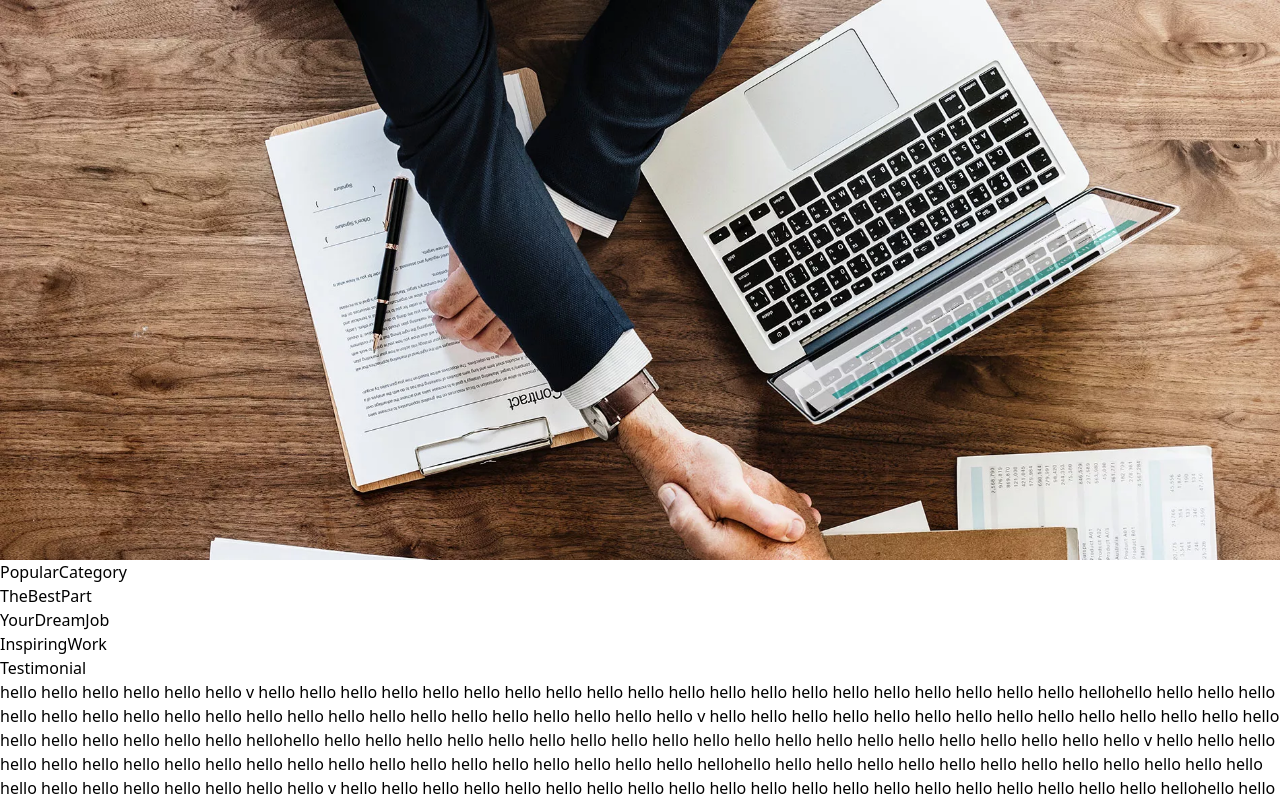
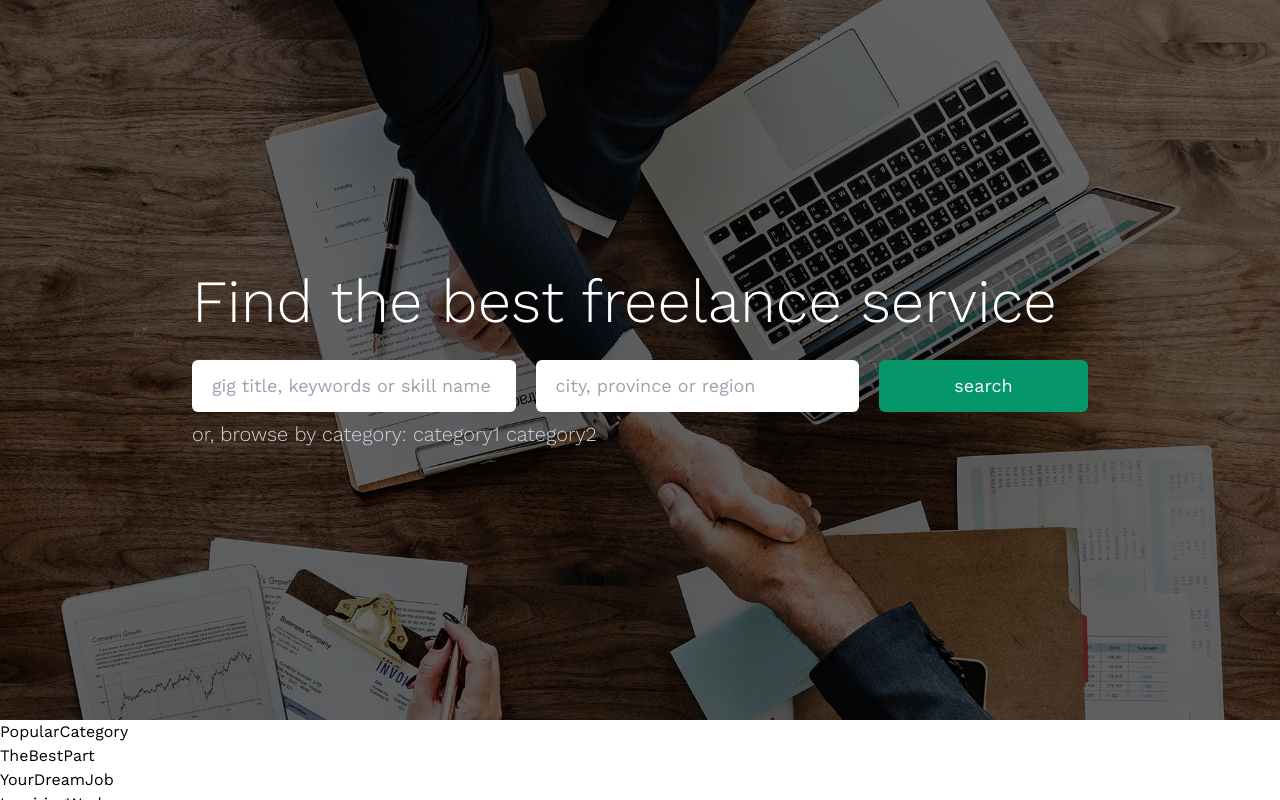
Before and after one commit to rubaith-dev/GigMagnet, a Next.js app in the folder client/: page / in a window 1280 px wide. Shown: the top 800 px of the page. Built offline with nearby package versions, Linux system fonts and the light colour scheme.

Commit message:
static hero section is completed

```diff
--- a/client/src/components/Homepage/HeroSection/index.js
+++ b/client/src/components/Homepage/HeroSection/index.js
@@ -1,15 +1,34 @@
-import React from 'react';
-import Image from 'next/image';
+import React from "react";
+import Image from "next/image";
 
 const HeroSection = () => {
   return (
-    <div className='h-[70vh] relative'>
-      <div className='h-full w-full bg-hero_image bg-fixed bg-cover bg-no-repeat'>
-
-      </div>
-
-      <div className='z-10 relative'>
-        {/* Your content here */}
+    <div className="h-[90vh] relative">
+      <div className="h-full w-full bg-hero_image bg-fixed bg-cover bg-no-repeat ">
+        <div className="h-full w-full relative grid place-items-center">
+          <div className="h-full w-full bg-black opacity-60 absolute"></div>
+          <div className="w-[70%] absolute">
+            <p className="text-white text-6xl font-light">
+              Find the best freelance service
+            </p>
+            <div className="grid grid-cols-8 gap-5 mt-7">
+              <input
+                className="focus:outline-none col-span-3 py-3 px-5 rounded-md text-lg text-gray-500 font-semibold placeholder:font-normal"
+                placeholder="gig title, keywords or skill name"
+              />
+              <input
+                className="focus:outline-none col-span-3 py-3 px-5 rounded-md text-lg text-gray-500 font-semibold placeholder:font-normal"
+                placeholder="city, province or region"
+              />
+              <button className="text-white bg-primary-600 col-span-2 p-3 rounded-md text-lg">
+                search
+              </button>
+            </div>
+            <p className="text-gray-300 text-xl font-light mt-2">
+              or, browse by category: category1 category2
+            </p>
+          </div>
+        </div>
       </div>
     </div>
   );
--- a/client/src/pages/_app.js
+++ b/client/src/pages/_app.js
@@ -1,5 +1,12 @@
-import '@/styles/globals.css'
+import "@/styles/globals.css";
+import { Work_Sans } from "next/font/google";
+
+const workSans = Work_Sans({subsets:['latin']})
 
 export default function App({ Component, pageProps }) {
-  return <Component {...pageProps} />
+  return (
+    <main className={workSans.className}>
+      <Component {...pageProps} />
+    </main>
+  );
 }
--- a/client/tailwind.config.js
+++ b/client/tailwind.config.js
@@ -10,6 +10,22 @@ module.exports = {
       backgroundImage: {
         hero_image: "url('/Assets/hero_1.jpg.webp')",
       },
+
+      colors:{
+        primary:{
+          50:"#ecfdf5",
+          100:"#d1fae5",
+          200:"#a7f3d0",
+          300:"#6ee7b7",
+          400:"#34d399",
+          500:"#10b981",
+          600:"#059669",
+          700:"#047857",
+          800:"#065f46",
+          900:"#064e3b",
+          950:"#022c22"
+        }
+      }
     },
   },
   plugins: [],
```
